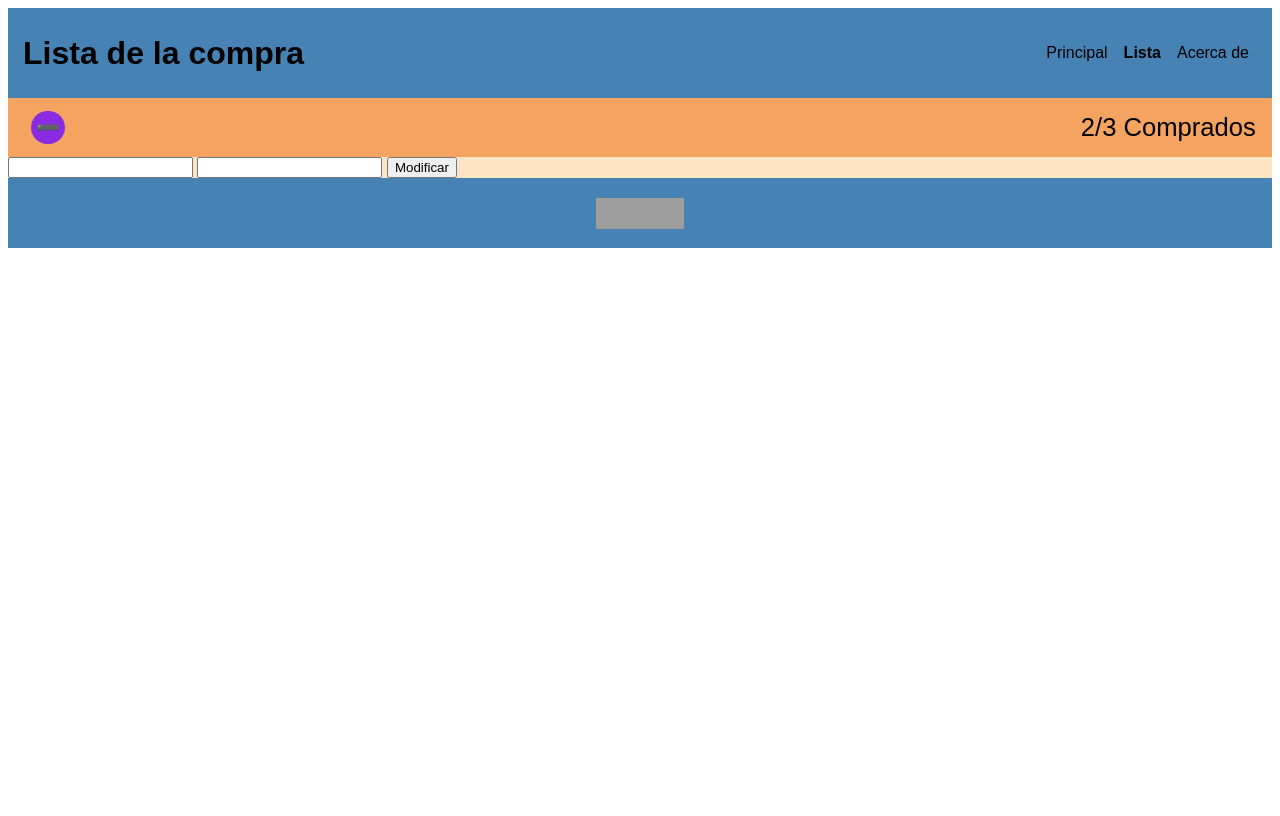
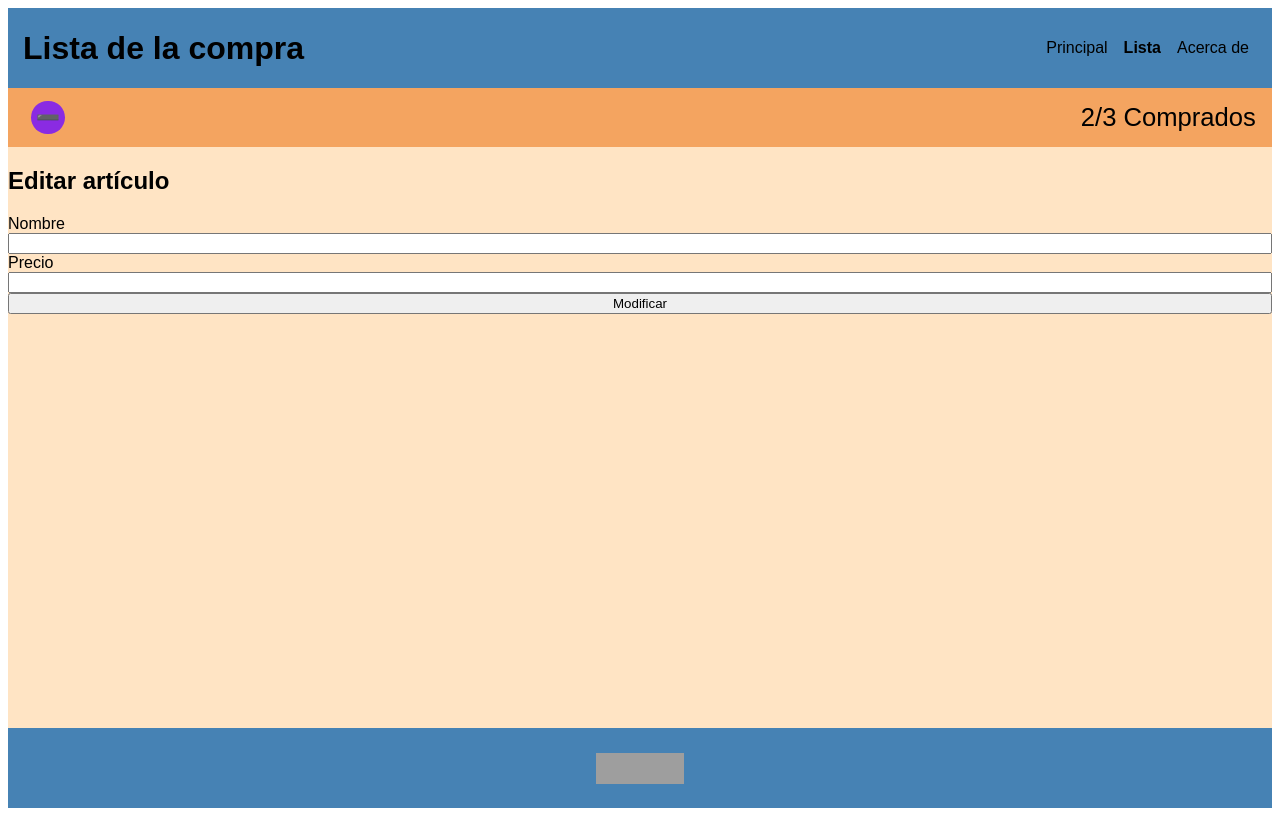
Before and after one commit to SemperFenix/SemperFenix-202301-W1CH3-ivan-duran, a website: page addelement.html in a window 1280 px wide. Drawn offline with Linux system fonts and the light colour scheme; grey boxes are pictures that could not be loaded.

Commit message:
Finish index.html

```diff
--- a/addelement.html
+++ b/addelement.html
@@ -29,10 +29,11 @@
       <a href="index.html">➖</a>
       <span>2/3 Comprados</span>
     </div>
+    <h2>Editar artículo</h2>
 
     <form action="">
-      <input type="text" name="" id="">
-      <input type="text" name="" id="">
+      Nombre<input type="text" name="" id="">
+      Precio<input type="text" name="" id="">
       <input type="button" value="Modificar">
     </form>
 
--- a/css/style.css
+++ b/css/style.css
@@ -10,7 +10,7 @@ header {
   padding: 0 15px;
   align-items: center;
   background-color: steelblue;
-  height: 90px;
+  height: 10vh;
 }
 h1 {
   font-weight: 800;
@@ -74,6 +74,7 @@ section > div > a + span {
 section {
   background-color: bisque;
   margin: 0;
+  height: 80vh;
 }
 article + div {
   border-bottom: 1px solid mediumorchid;
@@ -90,7 +91,7 @@ footer {
   align-items: center;
   justify-content: space-around;
   background-color: steelblue;
-  height: 70px;
+  height: 10vh;
 }
 
 article > ul {
@@ -120,6 +121,7 @@ li > label > span ~ span::after {
   margin: -2px 10px;
   content: "⨉";
 }
+
 ul > li:hover {
   color: orange;
 }
@@ -132,4 +134,10 @@ aside {
   display: flex;
   justify-content: flex-end;
   font-size: 1.4rem;
+  padding: 20px 20px;
 }
+
+form {
+  display: flex;
+  flex-direction: column;
+}
```
Also changed, not shown: index.html (+1 -0 lines).
